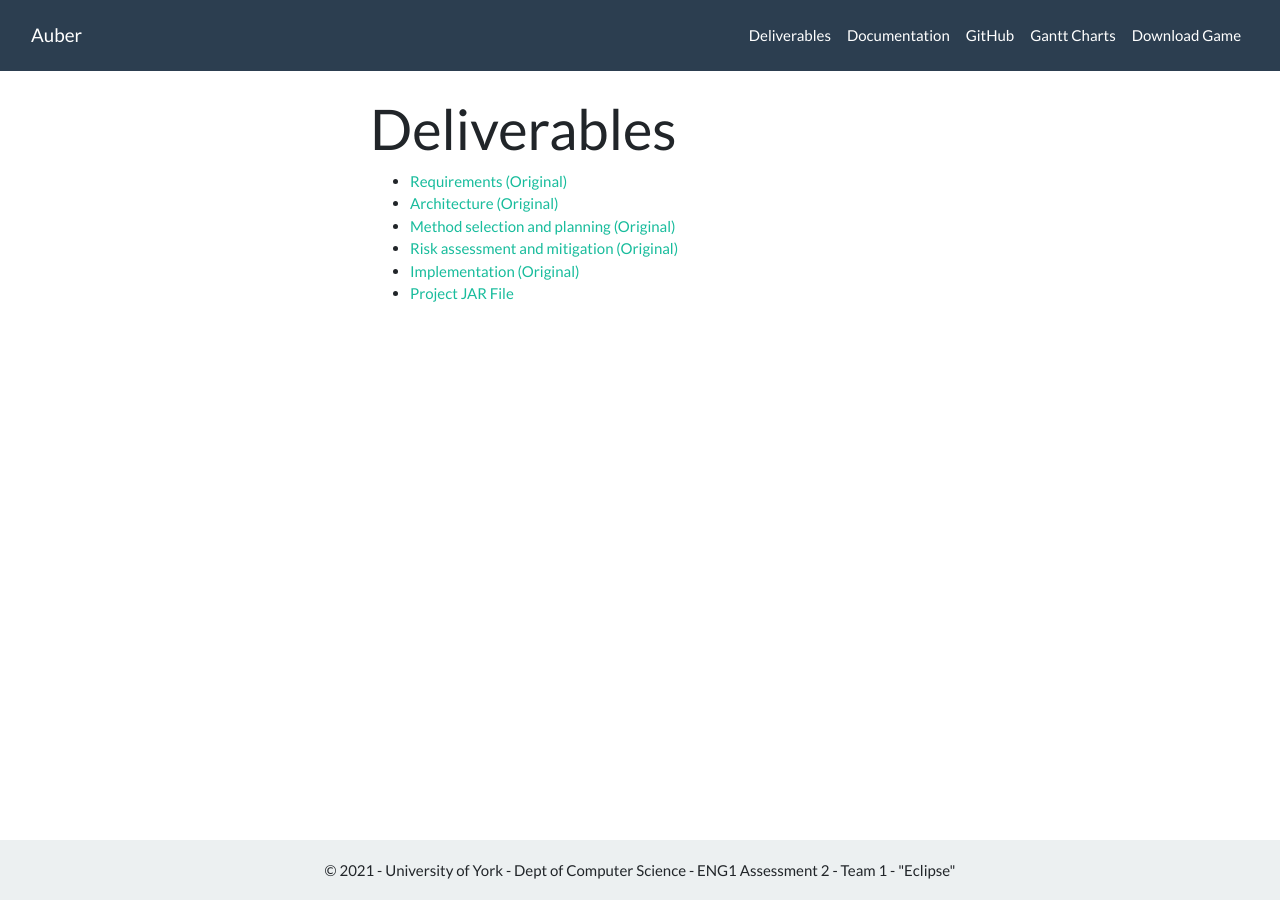
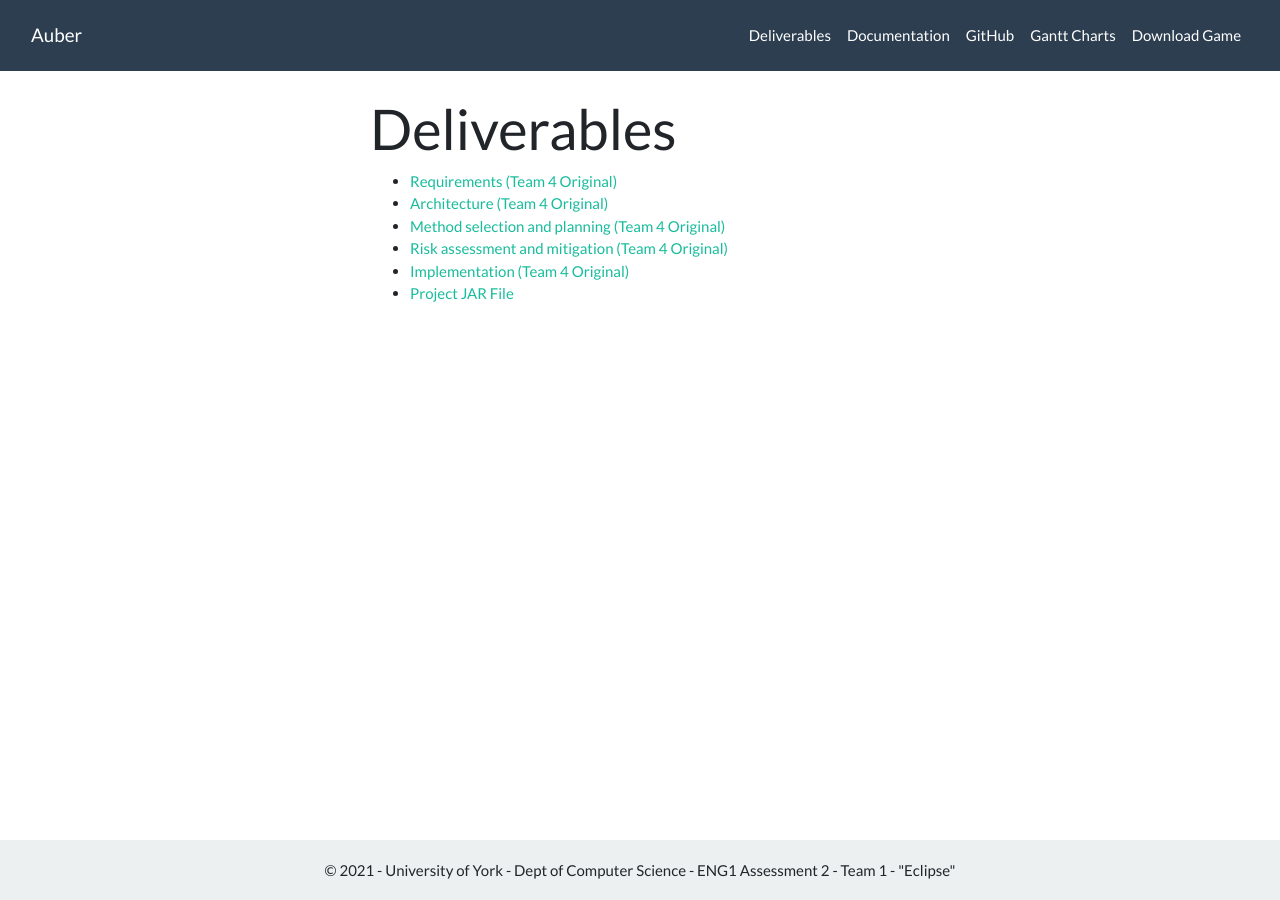
Before and after one commit to ENG1-Eclipse/website2, a Jekyll site: the page built from deliverables.html, in a window 1280 px wide. Built offline with Jekyll 4.4.1, drawn with Linux system fonts in a browser that asks for light colours; nearby versions of some CDN libraries.

Commit message:
Update deliverables.yml

```diff
--- a/_data/deliverables.yml
+++ b/_data/deliverables.yml
@@ -1,16 +1,16 @@
-- name: Requirements (Original)
+- name: Requirements (Team 4 Original)
   file: "https://eng1-eclipse.github.io/website2/assets/files/Req1.pdf"
 
-- name: Architecture (Original)
+- name: Architecture (Team 4 Original)
   file: "https://eng1-eclipse.github.io/website2/assets/files/Arch1.pdf"
 
-- name: Method selection and planning (Original)
+- name: Method selection and planning (Team 4 Original)
   file: "https://eng1-eclipse.github.io/website2/assets/files/Plan1.pdf"
 
-- name: Risk assessment and mitigation (Original)
+- name: Risk assessment and mitigation (Team 4 Original)
   file: "https://eng1-eclipse.github.io/website2/assets/files/Risk1.pdf"
 
-- name: Implementation (Original)
+- name: Implementation (Team 4 Original)
   file: "https://eng1-eclipse.github.io/website2/assets/files/Impl1.pdf"
 
 - name: Project JAR File
```
